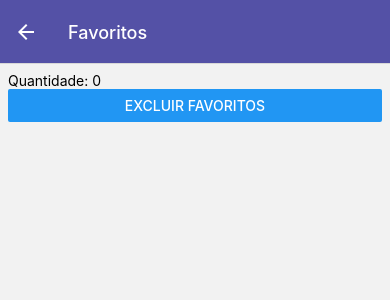
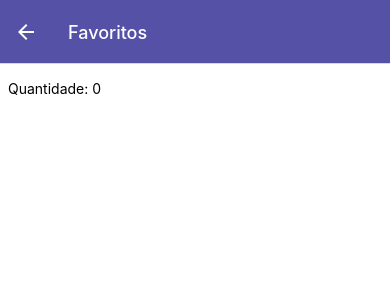
Before and after one commit to Vinils76/daora-filmes, a React Native app: screen /Favoritos in a window 390 px wide. Shown: the top 300 px of the page. Built offline with nearby package versions, Linux system fonts and the light colour scheme.

Commit message:
Finalizado daora-filmes

```diff
--- a/src/components/CardFilme.js
+++ b/src/components/CardFilme.js
@@ -1,5 +1,15 @@
+// Importe o AsyncStorage do expo. Não use do react-native padrão
 import AsyncStorage from "@react-native-async-storage/async-storage";
-import { StyleSheet, Text, View, Image, Pressable, Alert } from "react-native";
+
+import {
+  StyleSheet,
+  Text,
+  View,
+  Image,
+  Pressable,
+  Alert,
+  Vibration,
+} from "react-native";
 import { Ionicons } from "@expo/vector-icons";
 import { useNavigation } from "@react-navigation/native";
 import fotoAlternativa from "../../assets/images/foto-alternativa.jpg";
@@ -15,20 +25,37 @@ const CardFilme = ({ filme }) => {
   };
 
   const salvar = async () => {
-    /* return Alert.alert("Favoritos", "Salvando..."); */
+    //return Alert.alert("Favoritos", "Salvando...");
 
-    // Etapas para uso do asyncStorage
-
+    /* Etapas para uso do AsyncStorage */
+    // 1) Carregamento do storage do aparelho (se houver, caso contrário retorna null)
     const filmesFavoritos = await AsyncStorage.getItem("@favoritos");
 
+    // 2) Havendo storage prévio, transformamos os dados do filme em objeto e os guardamos numa lista (array)
     let listaDeFilmes = JSON.parse(filmesFavoritos);
 
+    // 3) Se a lista for indefinida, vamos iniciá-la como um array vazio
     if (!listaDeFilmes) {
       listaDeFilmes = [];
     }
 
+    /* Etapa de verificação de filme já salvo */
+
+    /* Para cada filme existente na listaDeFilmes (se existir) */
+    for (let filmeExistente in listaDeFilmes) {
+      /* Verificamos se o id do filme existente é igual ao id do
+      filme do card (que está na tela) */
+      if (listaDeFilmes[filmeExistente].id == filme.id) {
+        Alert.alert("Ops!", "Você já salvou este filme!");
+        Vibration.vibrate();
+        return;
+      }
+    }
+
+    // 4) Adicionamos os dados do filme na lista (array)
     listaDeFilmes.push(filme);
 
+    // 5) Finalmente, salvamos COMO STRING no storage do dispositivo
     await AsyncStorage.setItem("@favoritos", JSON.stringify(listaDeFilmes));
 
     Alert.alert("Favoritos", "Filme salvo com sucesso!");
--- a/src/screen/Detalhes.js
+++ b/src/screen/Detalhes.js
@@ -14,10 +14,6 @@ import fotoAlternativa from "../../assets/images/foto-alternativa.jpg";
 /* Prop de route para acesso aos dados trafegados
 entre a navegação entre as telas/rotas */
 const Detalhes = ({ route }) => {
-  // console.log(route);
-
-  /* Extraindo dos parametros da rota os
-  dados do objeto filme */
   const { filme } = route.params;
 
   return (
--- a/src/screen/Favoritos.js
+++ b/src/screen/Favoritos.js
@@ -1,39 +1,141 @@
-import { Button, SafeAreaView, StyleSheet, Text, View } from "react-native";
-import React, { useEffect, useState } from "react";
+import { useEffect, useState } from "react";
 import AsyncStorage from "@react-native-async-storage/async-storage";
+import {
+  Alert,
+  Button,
+  Pressable,
+  SafeAreaView,
+  ScrollView,
+  StyleSheet,
+  Text,
+  View,
+} from "react-native";
+
+import { Ionicons } from "@expo/vector-icons";
+import { useNavigation } from "@react-navigation/native";
 
 const Favoritos = () => {
   const [listaFavoritos, setListaFavoritos] = useState([]);
 
+  const navigation = useNavigation();
+
   useEffect(() => {
     async function carregarFavoritos() {
       try {
+        // Acessar o storage @favoritos e tentar carregar os dados existentes
         const dados = await AsyncStorage.getItem("@favoritos");
+
+        // Havendo dados, transformamos eles em array de objetos
         const filmes = JSON.parse(dados);
+
+        // Se realmente tem dados (ou seja, não é null), atualizamos o componente
         if (dados != null) {
-          setListaFavoritos(filmes);
+          setListaFavoritos(filmes); // state de dados do componente
         }
       } catch (error) {
-        console.log("Deu ruim no carregamento " + error.message);
+        console.log("Deu ruim no carregamento: " + error.message);
       }
     }
+
     carregarFavoritos();
   }, []);
 
+  const verDetalhes = (filmeSelecionado) => {
+    navigation.navigate("Detalhes", { filme: filmeSelecionado });
+  };
+
   const excluirFavoritos = async () => {
-    await AsyncStorage.clear("@favoritos");
-    return;
+    Alert.alert(
+      "Excluir TODOS?",
+      "Tem certeza que deseja excluir TODOS os favoritos?",
+      [
+        {
+          text: "Cancelar",
+          onPress: () => {
+            return false;
+          },
+          style: "cancel", // SOMENTE NO iOS
+        },
+        {
+          text: "Sim, to nem aí",
+          onPress: async () => {
+            await AsyncStorage.removeItem("@favoritos");
+            setListaFavoritos([]);
+          },
+          style: "destructive", // SOMENTE NO iOS
+        },
+      ]
+    );
+  };
+
+  const excluirUmFavorito = async (indice) => {
+    // Alert.alert(`Excluir filme no índice: ${indice}`);
+
+    /* Etapas para exclusão do filme escolhido */
+
+    // 1) Conhecendo o índice, remover o elemento (filme do array listaFavoritos)
+
+    /* splice: indicamos o índice de referência (na prática, o índice do filme
+      que queremos remover e, a partir deste índice, a quantidade de elementos
+      que queremos remover. Como aqui queremos apagar somente o próprio filme
+      escolhido, passamos 1) */
+
+    listaFavoritos.splice(indice, 1);
+
+    // 2) Atualizar o storage com a lista atualizada (ou seja, sem o filme)
+    /* Obs.: é necessário transformar em string antes de gravar no Storage */
+    await AsyncStorage.setItem("@favoritos", JSON.stringify(listaFavoritos));
+
+    // 3) Recarregar do storage a nova lista de favoritos
+    /* Obs.: é necessário transformar em array/objetos antes de manipular
+    na aplicação */
+    const listaDeFilmes = JSON.parse(await AsyncStorage.getItem("@favoritos"));
+
+    // 4) Atualizar o state para um novo render na tela com a lista de favoritos
+    setListaFavoritos(listaDeFilmes);
   };
 
   return (
     <SafeAreaView style={estilos.safeContainer}>
       <View style={estilos.container}>
-        <Text>Quantidade: {listaFavoritos.length}</Text>
-        <Button title="Excluir favoritos" onPress={excluirFavoritos} />
+        <View style={estilos.cabecalho}>
+          <Text>Quantidade: {listaFavoritos.length} </Text>
 
-        {listaFavoritos.map((filmeFavorito) => {
-          return <Text key={filmeFavorito.id}> {filmeFavorito.title}</Text>;
-        })}
+          {listaFavoritos.length > 0 && (
+            <Pressable
+              style={estilos.botaoExcluirTudo}
+              onPress={excluirFavoritos}
+            >
+              <Text style={estilos.textoExcluirTudo}>
+                <Ionicons name="trash-outline" size={16} /> Excluir Favoritos
+              </Text>
+            </Pressable>
+          )}
+        </View>
+
+        <ScrollView showsVerticalScrollIndicator={false}>
+          {listaFavoritos.map((filmeFavorito, indice) => {
+            return (
+              <Pressable
+                // onPress={verDetalhes}
+                // onPress={verDetalhes.bind(this, filmeFavorito)}
+                onPress={() => verDetalhes(filmeFavorito)}
+                key={filmeFavorito.id}
+                style={estilos.itemFilme}
+              >
+                <Text style={estilos.titulo}>{filmeFavorito.title}</Text>
+                <Pressable
+                  style={estilos.botaoExcluir}
+                  // onPress={excluirUmFavorito}
+                  // onPress={() => excluirUmFavorito(indice)}
+                  onPress={excluirUmFavorito.bind(this, indice)}
+                >
+                  <Ionicons name="trash" size={16} color="white" />
+                </Pressable>
+              </Pressable>
+            );
+          })}
+        </ScrollView>
       </View>
     </SafeAreaView>
   );
@@ -42,11 +144,38 @@ const Favoritos = () => {
 export default Favoritos;
 
 const estilos = StyleSheet.create({
-  safeContainer: {
+  safeContainer: { flex: 1 },
+  container: {
     flex: 1,
+    padding: 8,
+    backgroundColor: "white",
   },
-  container: {
+  itemFilme: {
     padding: 8,
-    flex: 1,
+    flexDirection: "row",
+    justifyContent: "space-between",
+    backgroundColor: "#eee8fc",
+    marginVertical: 8,
+    borderRadius: 4,
+    alignItems: "center",
   },
+  botaoExcluir: {
+    backgroundColor: "#C0392B",
+    padding: 8,
+    borderRadius: 4,
+  },
+  cabecalho: {
+    marginVertical: 8,
+    flexDirection: "row",
+    justifyContent: "space-between",
+    alignItems: "center",
+  },
+  botaoExcluirTudo: {
+    borderWidth: 1,
+    borderColor: "#C0392B",
+    padding: 8,
+    borderRadius: 4,
+  },
+  textoExcluirTudo: { color: "#C0392B" },
+  titulo: { flex: 1, fontSize: 14 },
 });
--- a/src/screen/Resultados.js
+++ b/src/screen/Resultados.js
@@ -35,9 +35,9 @@ const Resultados = ({ route }) => {
 
         setResultados(resposta.data.results);
 
-        setInterval(() => {
-          setLoading(false);
-        }, 3000);
+        // setInterval(() => {
+        setLoading(false);
+        // }, 3000);
       } catch (error) {
         console.log("Deu ruim na busca na API: " + error.message);
       }
```
